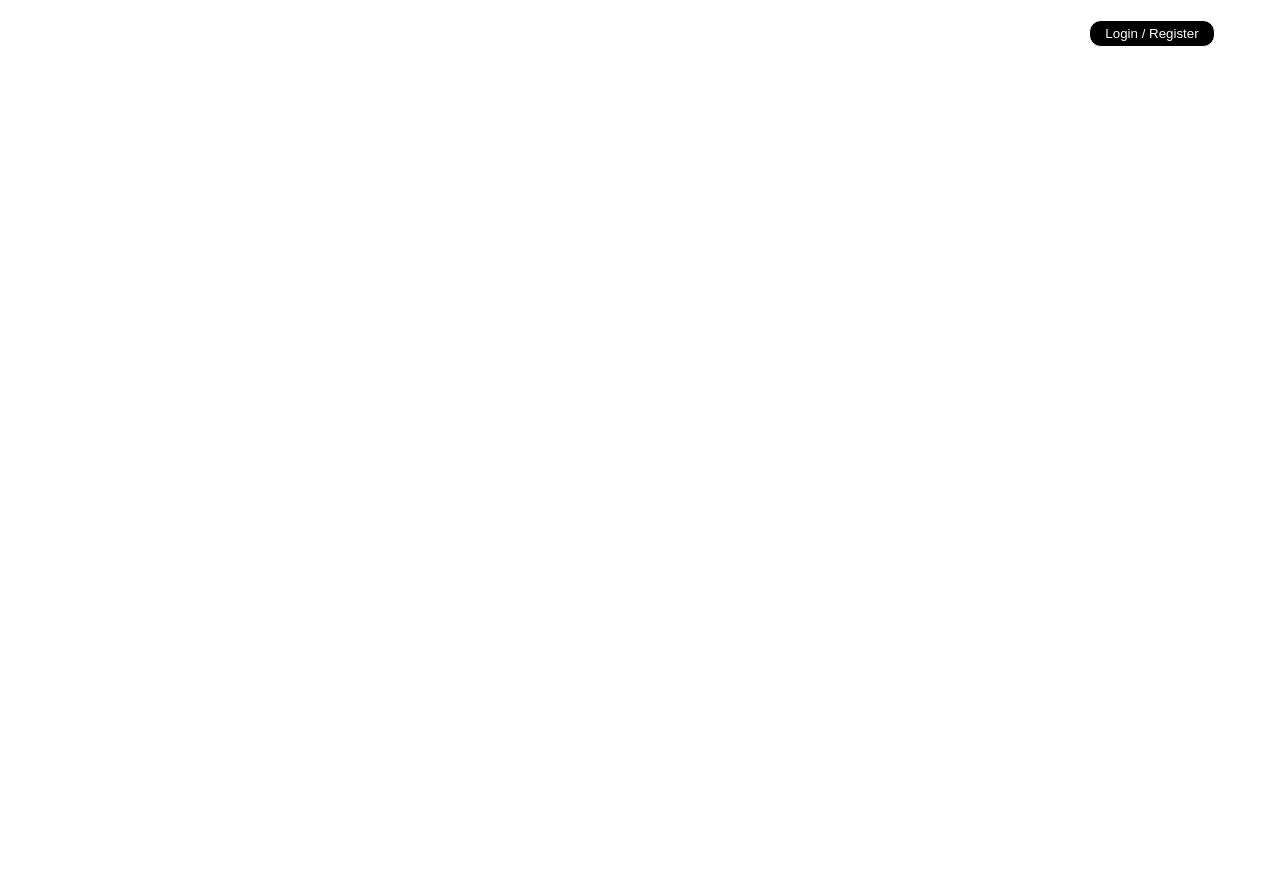
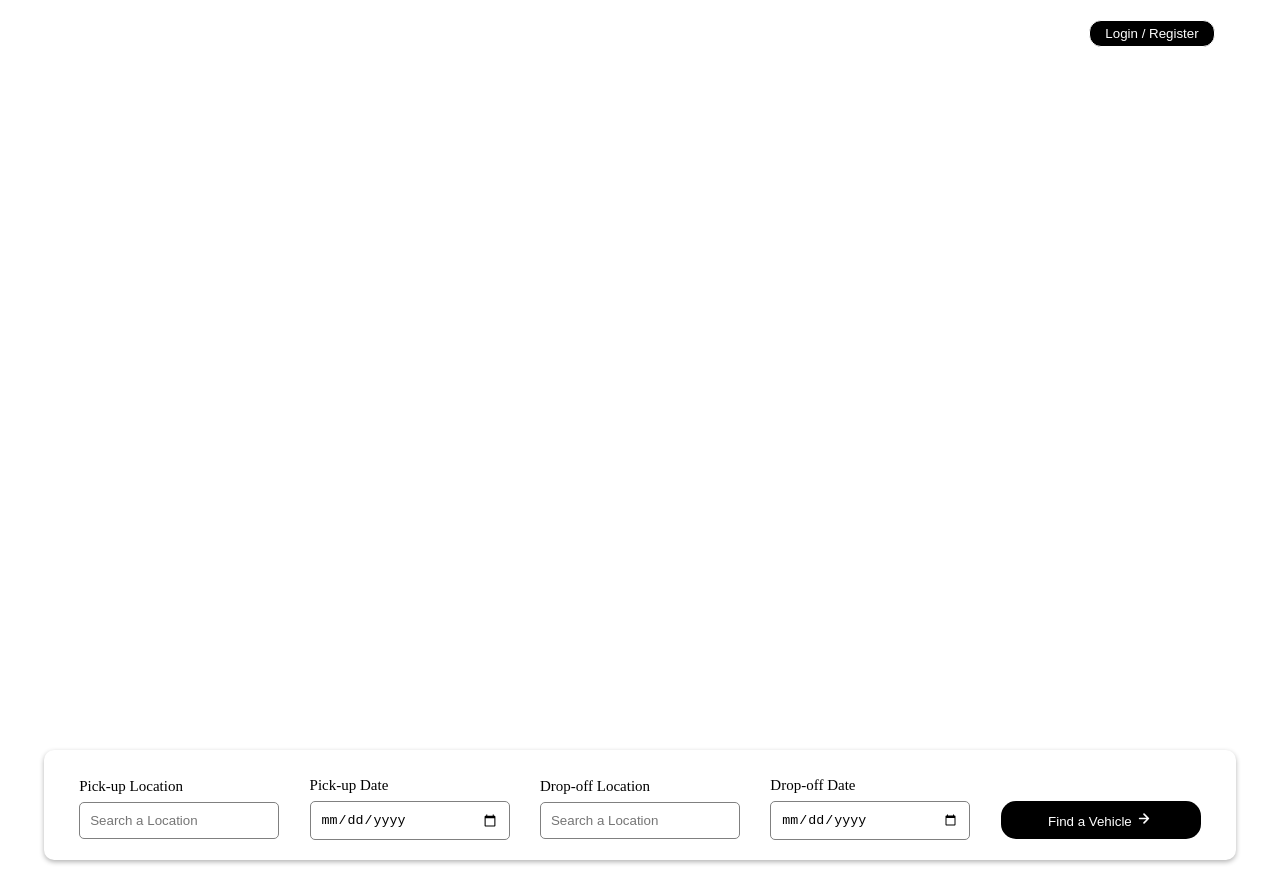
Before and after one commit to uzz-ptl7/Car-Rental, a plain HTML site: page index.html in a window 1280 px wide. Before the commit the page ends 800 px from the top, so only its background shows below. Drawn offline with Linux system fonts and the light colour scheme.

Commit message:
feat: Day 1 Output Achieved

```diff
--- a/index.html
+++ b/index.html
@@ -35,11 +35,41 @@
             <div class="header-content header-content-3">
                 <button>Login / Register</button>
             </div>
-
+        </div>
+            <p>Discover the world on wheels <br> with our car rental service</p>
         </div>
 
-            <p>Discover the world on wheels <br> with our car rental service</p>
+        <div class="form-container">
+            <div class="form">
+                <div class="input">
+                    <p>Pick-up Location</p>
+                    <input type="text" placeholder="Search a Location">
+                </div>
 
+                <div class="input">
+                    <p>Pick-up Date</p>
+                    <input type="date">
+                </div>
+
+                <div class="input">
+                    <p>Drop-off Location</p>
+                    <input type="text" placeholder="Search a Location">
+                </div>
+
+                <div class="input">
+                    <p>Drop-off Date</p>
+                    <input type="date">
+                </div>
+
+                <div class="input">
+                    <button>
+                        Find a Vehicle
+                        <svg width="18" height="15" viewBox="0 0 18 18" fill="none" xmlns="http://www.w3.org/2000/svg">
+                            <path d="M3.75 9H14.25M14.25 9L9 3.75M14.25 9L9 14.25" stroke="white" stroke-width="2" stroke-linecap="round" stroke-linejoin="round"/>
+                        </svg>
+                    </button>
+                </div>
+            </div>
         </div>
     </section>
 
--- a/style.css
+++ b/style.css
@@ -1,6 +1,10 @@
 *{
     margin: 0;
     padding: 0;
+}
+
+#home{
+    margin-bottom: 20px;
 }
 
 .home-container{
@@ -44,3 +48,47 @@
     border: .5px solid #fff;
     border-radius: 12px;
 }
+
+.form-container{
+    display: flex;
+    justify-content: center;
+}
+
+.form{
+    margin-top: -50px;
+    display: flex;
+    justify-content: space-around;
+    align-items: center;
+    border-radius: 10px;
+    width: 90vw;
+    padding: 20px;
+    background-color: #fff;
+    box-shadow: 0 2px 5px rgba(0, 0, 0, 0.3);
+}
+
+.input{
+    display: flex;
+    flex-direction: column;
+    width: 200px;
+}
+
+.input p{
+    font-size: 15px;
+    padding: 7px 0px;
+}
+
+.input input{
+    padding: 10px;
+    border: 1px solid gray;
+    border-radius: 5px;
+}
+
+.input button{
+    padding: 10px 20px;
+    margin-top: 30px;
+    background-color: #000;
+    color: #fff;
+    border: none;
+    border-radius: 15px;
+    cursor: pointer;
+}
```
